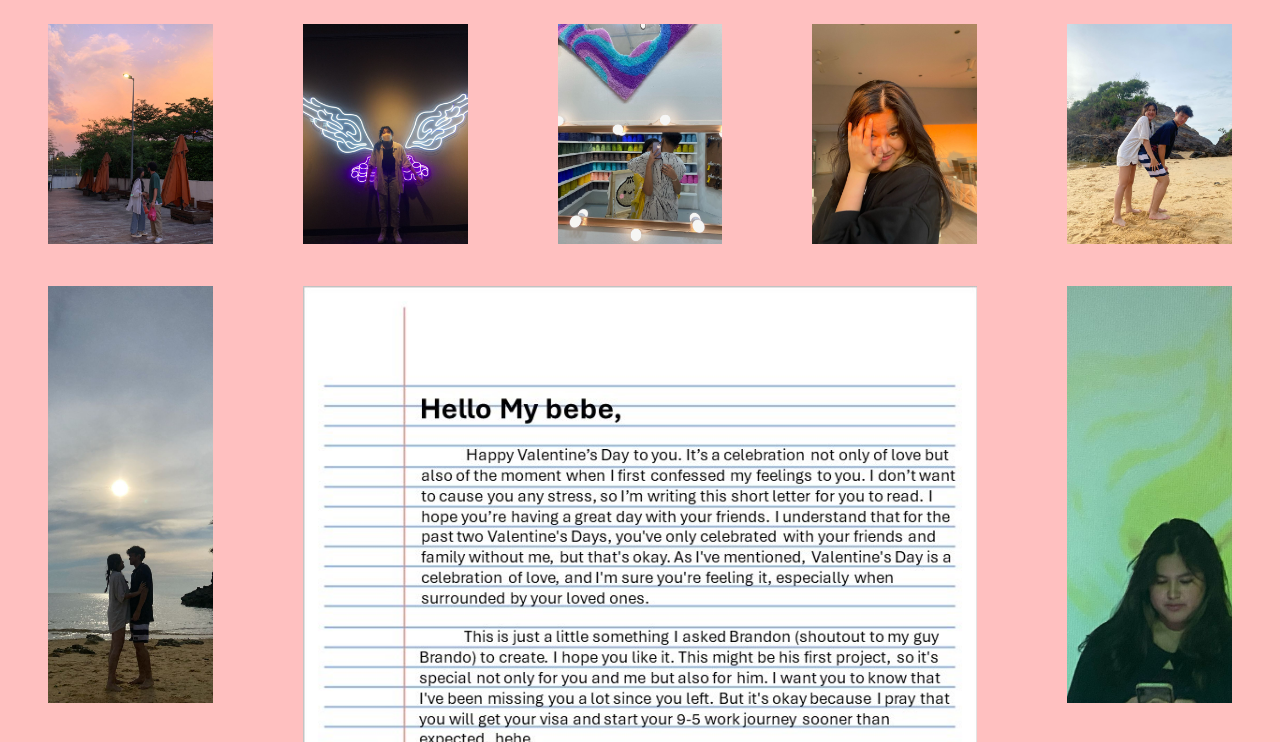
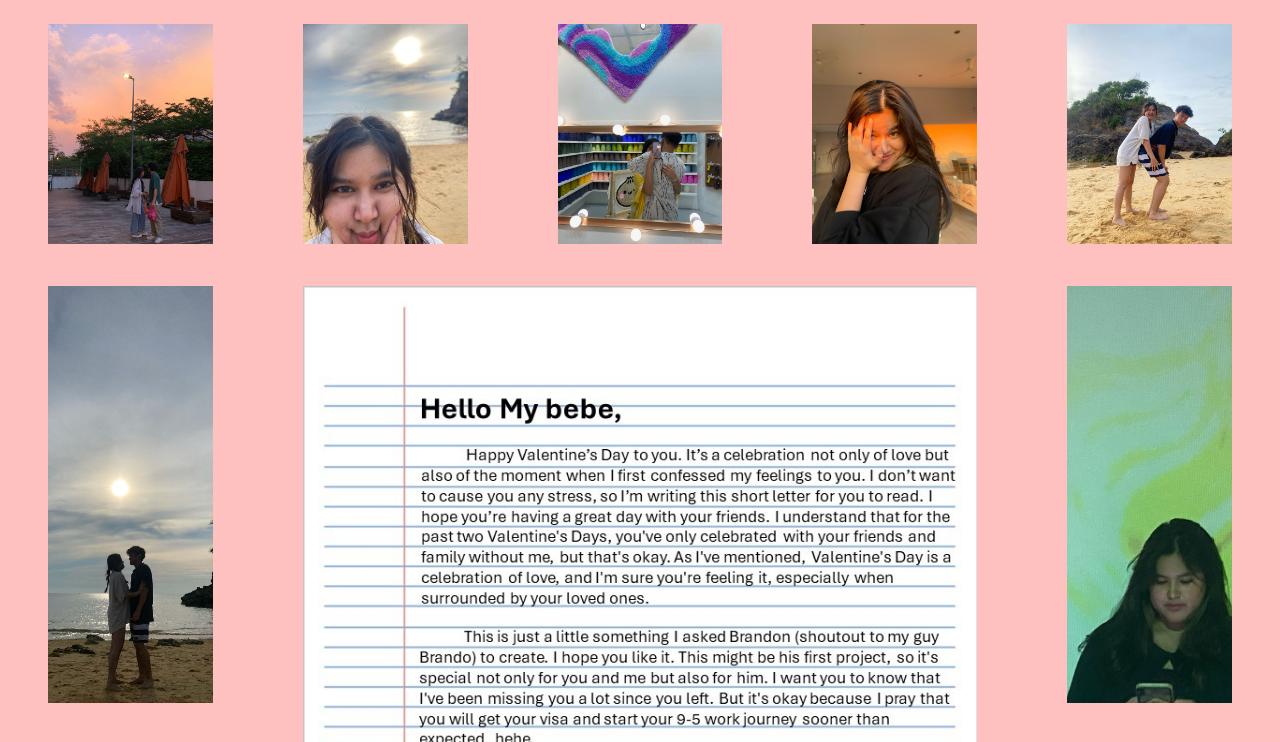
Before and after one commit to BrandonFernandez1/jaf-valentine-2024, a plain HTML site: page from-jaf.html in a window 1280 px wide. Shown: the top 742 px of the page. Drawn offline with Linux system fonts and the light colour scheme.

Commit message:
changed wing pic to beach close up

```diff
--- a/from-jaf.html
+++ b/from-jaf.html
@@ -13,7 +13,7 @@
             <img src="./images/WhatsApp Image 2024-02-12 at 8.38.40 PM.jpeg" class="gallery__img" alt="Image 1">
         </figure>
         <figure class="gallery__item gallery__item--8">
-            <img src="./images/wings.jpeg" class="gallery__img" alt="Image 8">
+            <img src="./images/beach-close-up.jpeg" class="gallery__img" alt="Image 8">
         </figure>
         <figure class="gallery__item gallery__item--3">
             <img src="./images/WhatsApp Image 2024-02-12 at 8.38.41 PM.jpeg" class="gallery__img" alt="Image 3">
```
Also changed, not shown: images/beach-close-up.jpeg (added).
